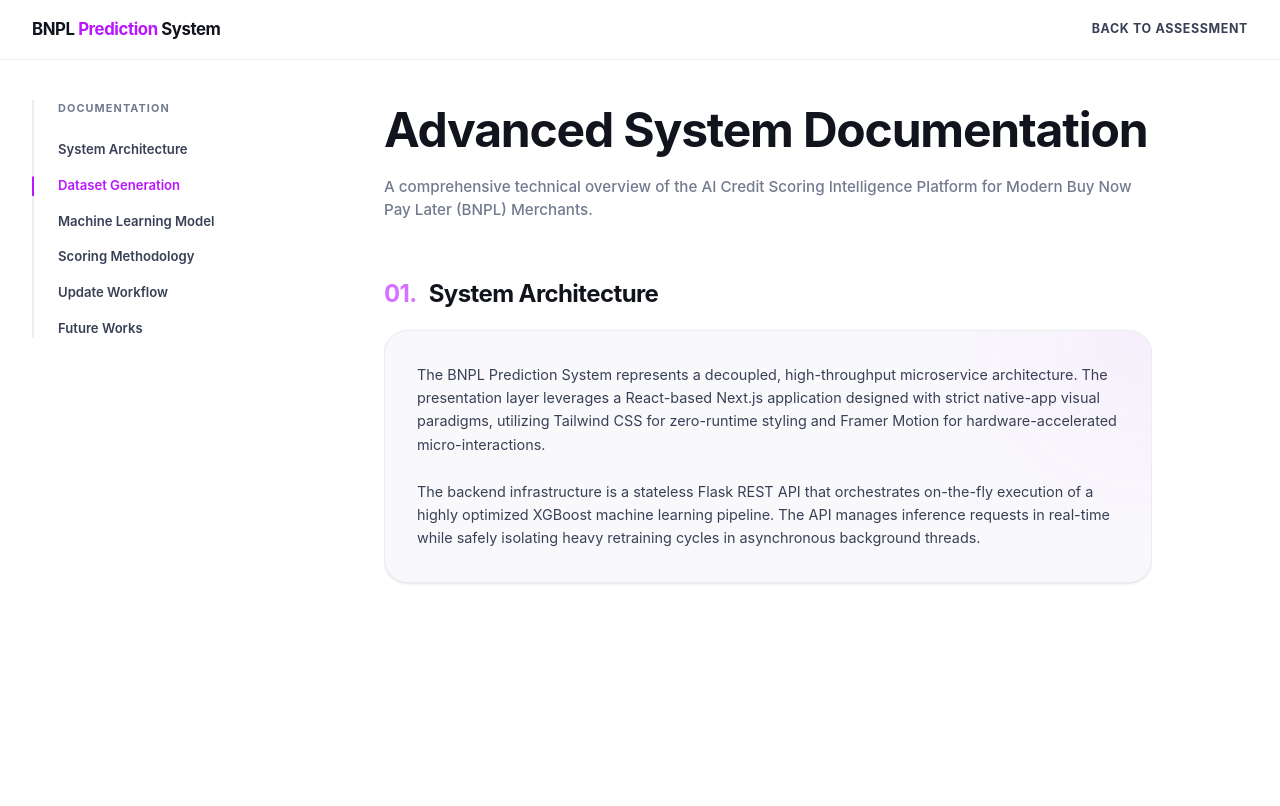
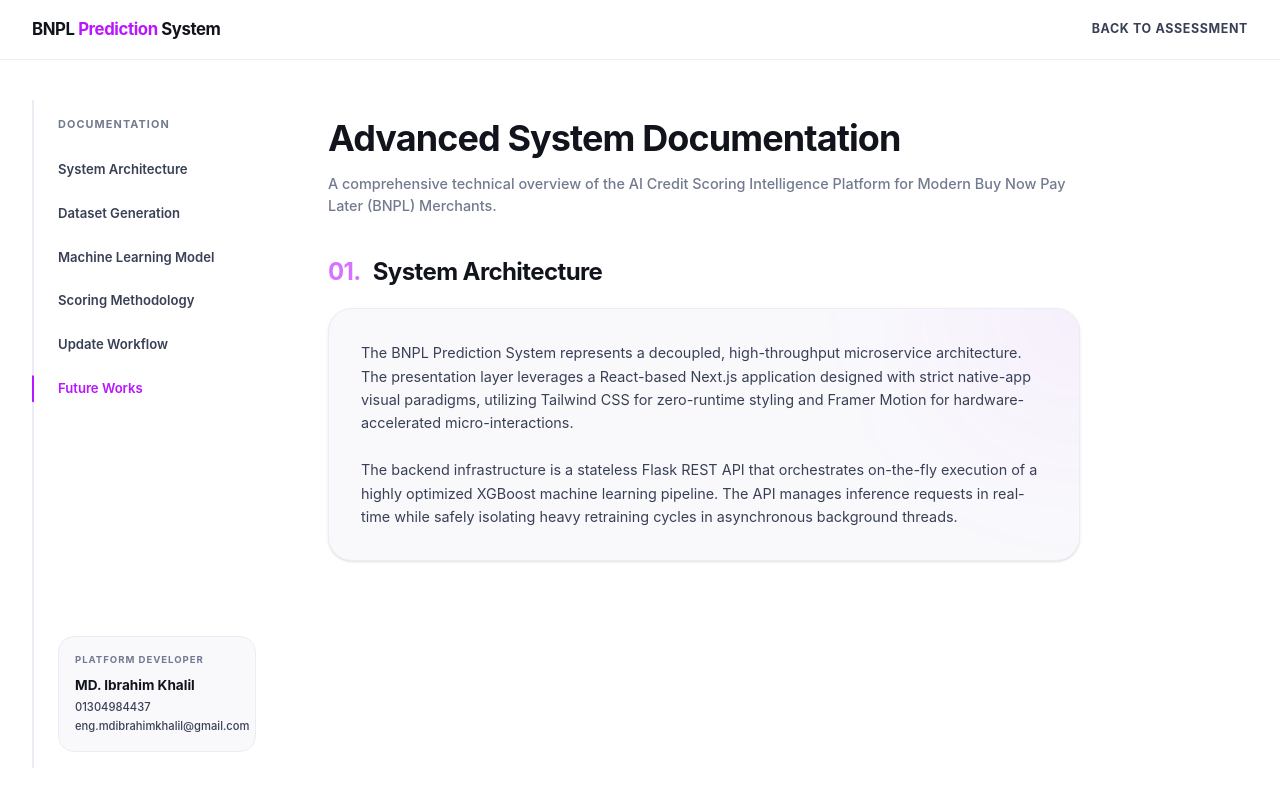
Before and after one commit to khalil2357/bnpl-frontend, a Next.js app: page /docs in a window 1280 px wide. Shown: the top 806 px of the page. Built offline with nearby package versions, Linux system fonts and the light colour scheme.

Commit message:
Convert desktop documentation view to a horizontal slider

```diff
--- a/src/app/docs/page.tsx
+++ b/src/app/docs/page.tsx
@@ -17,27 +17,9 @@ export default function DocsPage() {
   const [activeSection, setActiveSection] = useState(SECTIONS[0].id);
   const containerRef = useRef<HTMLDivElement>(null);
 
-  // Desktop Vertical Scroll Spy
+  // Universal Horizontal Scroll Spy (Intersection Observer on slides)
   useEffect(() => {
-    const handleScroll = () => {
-      // Only run on desktop (where body scrolls)
-      if (window.innerWidth < 768) return;
-
-      const scrollPosition = window.scrollY + 100;
-      for (const section of SECTIONS) {
-        const element = document.getElementById(section.id);
-        if (element && element.offsetTop <= scrollPosition && element.offsetTop + element.offsetHeight > scrollPosition) {
-          setActiveSection(section.id);
-        }
-      }
-    };
-    window.addEventListener("scroll", handleScroll);
-    return () => window.removeEventListener("scroll", handleScroll);
-  }, []);
-
-  // Mobile Horizontal Scroll Spy (Intersection Observer on slides)
-  useEffect(() => {
-    if (window.innerWidth >= 768 || !containerRef.current) return;
+    if (!containerRef.current) return;
 
     const observer = new IntersectionObserver((entries) => {
       entries.forEach(entry => {
@@ -61,17 +43,9 @@ export default function DocsPage() {
   const scrollToSection = (e: React.MouseEvent<HTMLAnchorElement>, id: string) => {
     e.preventDefault();
     const element = document.getElementById(id);
-    if (element) {
-      if (window.innerWidth < 768 && containerRef.current) {
-        // Mobile horizontal scroll to element
-        element.scrollIntoView({ behavior: "smooth", block: "nearest", inline: "start" });
-      } else {
-        // Desktop vertical scroll
-        window.scrollTo({
-          top: element.offsetTop - 80,
-          behavior: "smooth",
-        });
-      }
+    if (element && containerRef.current) {
+      // Universal horizontal scroll to element
+      element.scrollIntoView({ behavior: "smooth", block: "nearest", inline: "start" });
       setActiveSection(id);
     }
   };
@@ -90,7 +64,7 @@ export default function DocsPage() {
   };
 
   return (
-    <div className="bg-white md:min-h-screen h-[100dvh] overflow-hidden md:overflow-visible flex flex-col">
+    <div className="bg-white h-[100dvh] overflow-hidden flex flex-col">
 
       {/* Desktop Topbar */}
       <header className="hidden md:flex fixed top-0 left-0 right-0 z-50 bg-white/90 backdrop-blur-md border-b border-border h-[60px] justify-center shrink-0">
@@ -144,18 +118,18 @@ export default function DocsPage() {
       </div>
 
       {/* Main Content Layout */}
-      <div className="flex-1 md:pt-[100px] md:pb-32 px-0 md:px-6 lg:px-8 max-w-[1280px] mx-auto w-full flex flex-col md:flex-row gap-0 md:gap-12 lg:gap-24 relative overflow-hidden md:overflow-visible">
+      <div className="flex-1 md:pt-[100px] md:pb-8 px-0 md:px-6 lg:px-8 max-w-[1280px] mx-auto w-full flex flex-col md:flex-row gap-0 md:gap-12 lg:gap-16 relative overflow-hidden">
 
         {/* Desktop Sidebar */}
-        <aside className="hidden md:block w-64 shrink-0">
-          <div className="sticky top-[100px] flex flex-col gap-4 border-l-2 border-border pl-6">
+        <aside className="hidden md:block w-56 shrink-0 h-full">
+          <div className="flex flex-col gap-4 border-l-2 border-border pl-6 h-full pt-4">
             <h3 className="text-[0.68rem] font-bold tracking-[0.1em] text-text-muted mb-2 uppercase">Documentation</h3>
             {SECTIONS.map((section) => (
               <a
                 key={section.id}
                 href={`#${section.id}`}
                 onClick={(e) => scrollToSection(e, section.id)}
-                className={`text-[0.82rem] font-semibold transition-all relative ${activeSection === section.id ? "text-neon" : "text-text-secondary hover:text-text-primary"
+                className={`text-[0.82rem] font-semibold transition-all relative py-1 ${activeSection === section.id ? "text-neon" : "text-text-secondary hover:text-text-primary"
                   }`}
                 style={{ textDecoration: 'none' }}
               >
@@ -170,28 +144,42 @@ export default function DocsPage() {
                 )}
               </a>
             ))}
+
+            {/* Desktop Quick Info */}
+            <div className="mt-auto pb-4">
+              <div className="p-4 bg-surface rounded-[16px] border border-border">
+                <p className="text-[0.6rem] font-bold tracking-[0.1em] text-text-muted uppercase mb-2">Platform Developer</p>
+                <p className="text-[0.85rem] font-bold text-text-primary mb-1">MD. Ibrahim Khalil</p>
+                <div className="flex flex-col gap-0.5">
+                  <a href="tel:01304984437" className="text-[0.7rem] font-medium text-text-secondary hover:text-neon" style={{ textDecoration: 'none' }}>01304984437</a>
+                  <a href="mailto:eng.mdibrahimkhalil@gmail.com" className="text-[0.7rem] font-medium text-text-secondary hover:text-neon" style={{ textDecoration: 'none' }}>eng.mdibrahimkhalil@gmail.com</a>
+                </div>
+              </div>
+            </div>
           </div>
         </aside>
 
         {/* Swipeable Content Area */}
         <motion.main
           ref={containerRef}
-          className="flex-1 w-full md:max-w-3xl flex md:block overflow-x-auto overflow-y-hidden md:overflow-visible snap-x snap-mandatory scrollbar-hide h-full md:h-auto pb-4 md:pb-0"
+          className="flex-1 w-full md:max-w-3xl flex overflow-x-auto overflow-y-hidden snap-x snap-mandatory scrollbar-hide h-full pb-4 md:pb-0"
           variants={staggerContainer}
           initial="hidden"
           animate="visible"
         >
-          <motion.div variants={fadeInUp} className="hidden md:block mb-14 shrink-0 w-full snap-start">
-            <h1 className="text-4xl md:text-5xl font-bold tracking-tight text-text-primary mb-4 leading-tight">
-              Advanced System Documentation
-            </h1>
-            <p className="text-[0.95rem] text-text-muted font-medium">
-              A comprehensive technical overview of the AI Credit Scoring Intelligence Platform for Modern Buy Now Pay Later (BNPL) Merchants.
-            </p>
-          </motion.div>
+          {/* Combine Title and First Section on Desktop into one slide, but for simplicity we keep them as individual slides on mobile/desktop */}
 
-          <motion.section variants={fadeInUp} id="architecture" className="mb-0 md:mb-16 scroll-mt-24 relative group w-full shrink-0 snap-center px-6 md:px-0 h-full overflow-y-auto scrollbar-hide pt-6 md:pt-0 pb-12 md:pb-0">
-            <h2 className="text-2xl md:text-2xl font-bold text-text-primary mb-5 tracking-tight relative">
+          <motion.section variants={fadeInUp} id="architecture" className="relative group w-full shrink-0 snap-center px-6 md:px-2 h-full overflow-y-auto scrollbar-hide pt-6 md:pt-4 pb-12 md:pb-4">
+            <div className="hidden md:block mb-10">
+              <h1 className="text-4xl font-bold tracking-tight text-text-primary mb-3 leading-tight">
+                Advanced System Documentation
+              </h1>
+              <p className="text-[0.9rem] text-text-muted font-medium">
+                A comprehensive technical overview of the AI Credit Scoring Intelligence Platform for Modern Buy Now Pay Later (BNPL) Merchants.
+              </p>
+            </div>
+
+            <h2 className="text-2xl font-bold text-text-primary mb-5 tracking-tight relative">
               <span className="text-neon mr-3 opacity-60">01.</span>System Architecture
             </h2>
             <div className="p-6 md:p-8 bg-surface rounded-[24px] md:rounded-3xl border border-border md:group-hover:border-neon/30 transition-colors duration-500 shadow-sm relative overflow-hidden">
@@ -208,7 +196,7 @@ export default function DocsPage() {
             </div>
           </motion.section>
 
-          <motion.section variants={fadeInUp} id="dataset" className="mb-0 md:mb-16 scroll-mt-24 relative group w-full shrink-0 snap-center px-6 md:px-0 h-full overflow-y-auto scrollbar-hide pt-6 md:pt-0 pb-12 md:pb-0">
+          <motion.section variants={fadeInUp} id="dataset" className="relative group w-full shrink-0 snap-center px-6 md:px-2 h-full overflow-y-auto scrollbar-hide pt-6 md:pt-4 pb-12 md:pb-4">
             <h2 className="text-2xl font-bold text-text-primary mb-5 tracking-tight relative">
               <span className="text-neon mr-3 opacity-60">02.</span>Dataset Generation
             </h2>
@@ -237,7 +225,7 @@ export default function DocsPage() {
             </div>
           </motion.section>
 
-          <motion.section variants={fadeInUp} id="model" className="mb-0 md:mb-16 scroll-mt-24 relative group w-full shrink-0 snap-center px-6 md:px-0 h-full overflow-y-auto scrollbar-hide pt-6 md:pt-0 pb-12 md:pb-0">
+          <motion.section variants={fadeInUp} id="model" className="relative group w-full shrink-0 snap-center px-6 md:px-2 h-full overflow-y-auto scrollbar-hide pt-6 md:pt-4 pb-12 md:pb-4">
             <h2 className="text-2xl font-bold text-text-primary mb-5 tracking-tight relative">
               <span className="text-neon mr-3 opacity-60">03.</span>Machine Learning
             </h2>
@@ -269,7 +257,7 @@ export default function DocsPage() {
             </div>
           </motion.section>
 
-          <motion.section variants={fadeInUp} id="scoring" className="mb-0 md:mb-16 scroll-mt-24 relative group w-full shrink-0 snap-center px-6 md:px-0 h-full overflow-y-auto scrollbar-hide pt-6 md:pt-0 pb-12 md:pb-0">
+          <motion.section variants={fadeInUp} id="scoring" className="relative group w-full shrink-0 snap-center px-6 md:px-2 h-full overflow-y-auto scrollbar-hide pt-6 md:pt-4 pb-12 md:pb-4">
             <h2 className="text-2xl font-bold text-text-primary mb-5 tracking-tight relative">
               <span className="text-neon mr-3 opacity-60">04.</span>Methodology
             </h2>
@@ -295,7 +283,7 @@ export default function DocsPage() {
             </div>
           </motion.section>
 
-          <motion.section variants={fadeInUp} id="workflow" className="mb-0 md:mb-16 scroll-mt-24 relative group w-full shrink-0 snap-center px-6 md:px-0 h-full overflow-y-auto scrollbar-hide pt-6 md:pt-0 pb-12 md:pb-0">
+          <motion.section variants={fadeInUp} id="workflow" className="relative group w-full shrink-0 snap-center px-6 md:px-2 h-full overflow-y-auto scrollbar-hide pt-6 md:pt-4 pb-12 md:pb-4">
             <h2 className="text-2xl font-bold text-text-primary mb-5 tracking-tight relative">
               <span className="text-neon mr-3 opacity-60">05.</span>Update Workflow
             </h2>
@@ -330,7 +318,7 @@ export default function DocsPage() {
             </div>
           </motion.section>
 
-          <motion.section variants={fadeInUp} id="future" className="mb-0 md:mb-20 scroll-mt-24 relative group w-full shrink-0 snap-center px-6 md:px-0 h-full overflow-y-auto scrollbar-hide pt-6 md:pt-0 pb-12 md:pb-0">
+          <motion.section variants={fadeInUp} id="future" className="relative group w-full shrink-0 snap-center px-6 md:px-2 h-full overflow-y-auto scrollbar-hide pt-6 md:pt-4 pb-12 md:pb-4">
             <h2 className="text-2xl font-bold text-text-primary mb-5 tracking-tight relative">
               <span className="text-neon mr-3 opacity-60">06.</span>Future Works
             </h2>
@@ -372,25 +360,6 @@ export default function DocsPage() {
             </div>
           </motion.section>
 
-          {/* Desktop Footer */}
-          <motion.footer
-            variants={fadeInUp}
-            className="hidden md:flex pt-10 border-t border-border mt-10 text-left justify-between items-center gap-4"
-          >
-            <div>
-              <p className="text-[0.75rem] font-bold text-text-muted tracking-widest uppercase mb-2">Developed By</p>
-              <p className="text-[1.1rem] font-bold text-text-primary tracking-tight">MD. Ibrahim Khalil</p>
-            </div>
-            <div className="flex flex-col items-end gap-1">
-              <a href="tel:01304984437" className="text-[0.85rem] font-medium text-text-secondary hover:text-neon transition-colors" style={{ textDecoration: 'none' }}>
-                01304984437
-              </a>
-              <a href="mailto:eng.mdibrahimkhalil@gmail.com" className="text-[0.85rem] font-medium text-text-secondary hover:text-neon transition-colors" style={{ textDecoration: 'none' }}>
-                eng.mdibrahimkhalil@gmail.com
-              </a>
-            </div>
-          </motion.footer>
-
         </motion.main>
       </div>
     </div>
```
